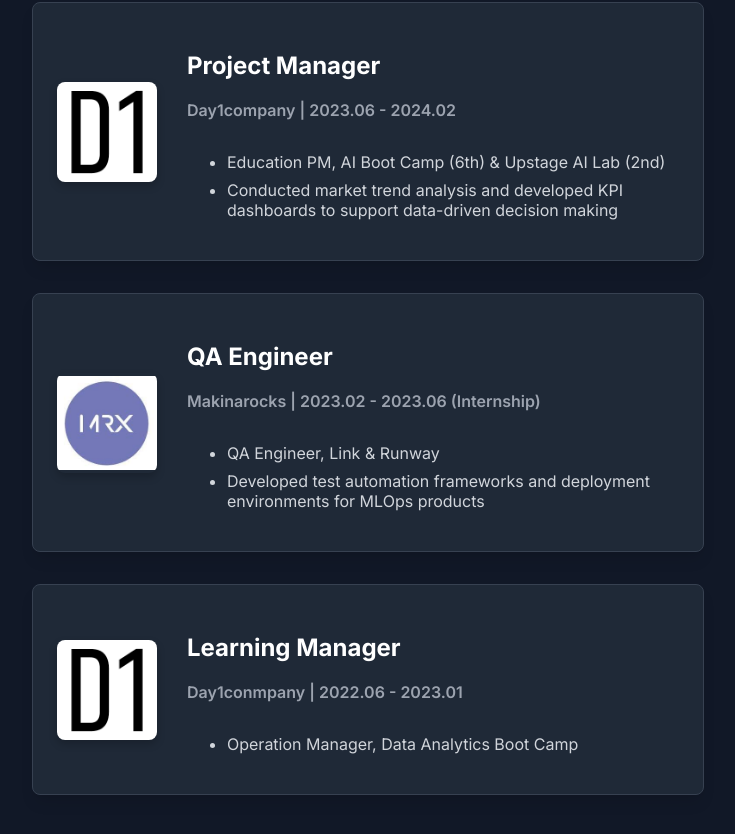
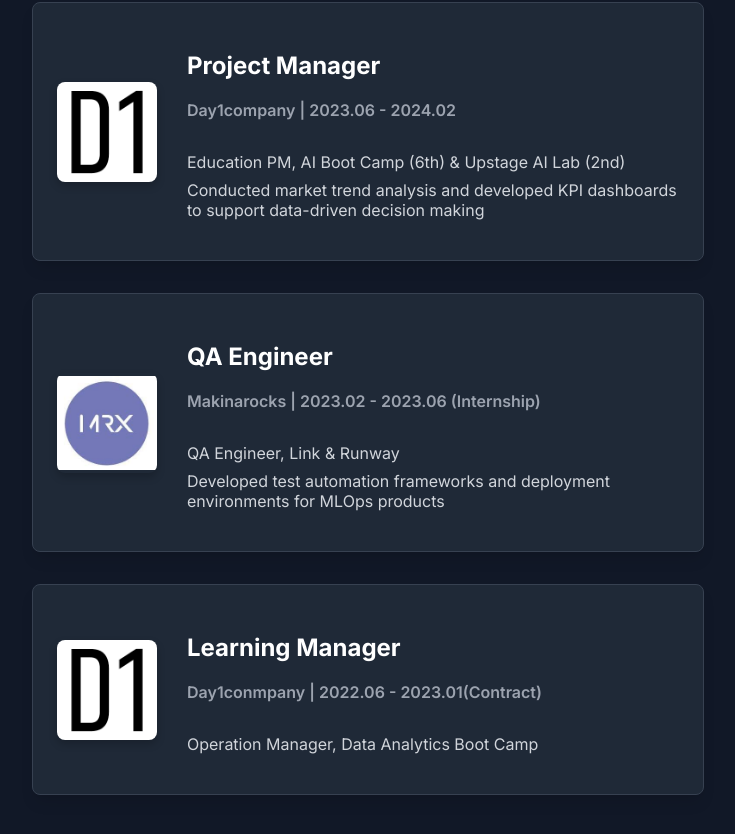
Before and after one commit to sorrychoe/jaeseong-choe, a Next.js app in the folder js/: page / in a window 1280 px wide. Shown: the part 1785-2619 px from the top of the page, without its empty margins (272-1007 px from the left). Built offline with nearby package versions, Linux system fonts and the light colour scheme.

Commit message:
Modified

```diff
--- a/js/src/components/Experience.jsx
+++ b/js/src/components/Experience.jsx
@@ -55,7 +55,7 @@ function Experience() {
     },
     {
       "title": "Learning Manager",
-      "company": "Day1conmpany | 2022.06 - 2023.01",
+      "company": "Day1conmpany | 2022.06 - 2023.01(Contract)",
       "logo": "/images/day1company.png",
       "description": [
         { "role": "Operation Manager, Data Analytics Boot Camp" },
--- a/js/src/components/Experience.module.css
+++ b/js/src/components/Experience.module.css
@@ -54,8 +54,8 @@
 }
 
 .list {
-  list-style-type: disc;
-  list-style-position: outside;
+  list-style-type: none;
+  padding-left: 0;
   color: #d1d5db;
 }
 
```
